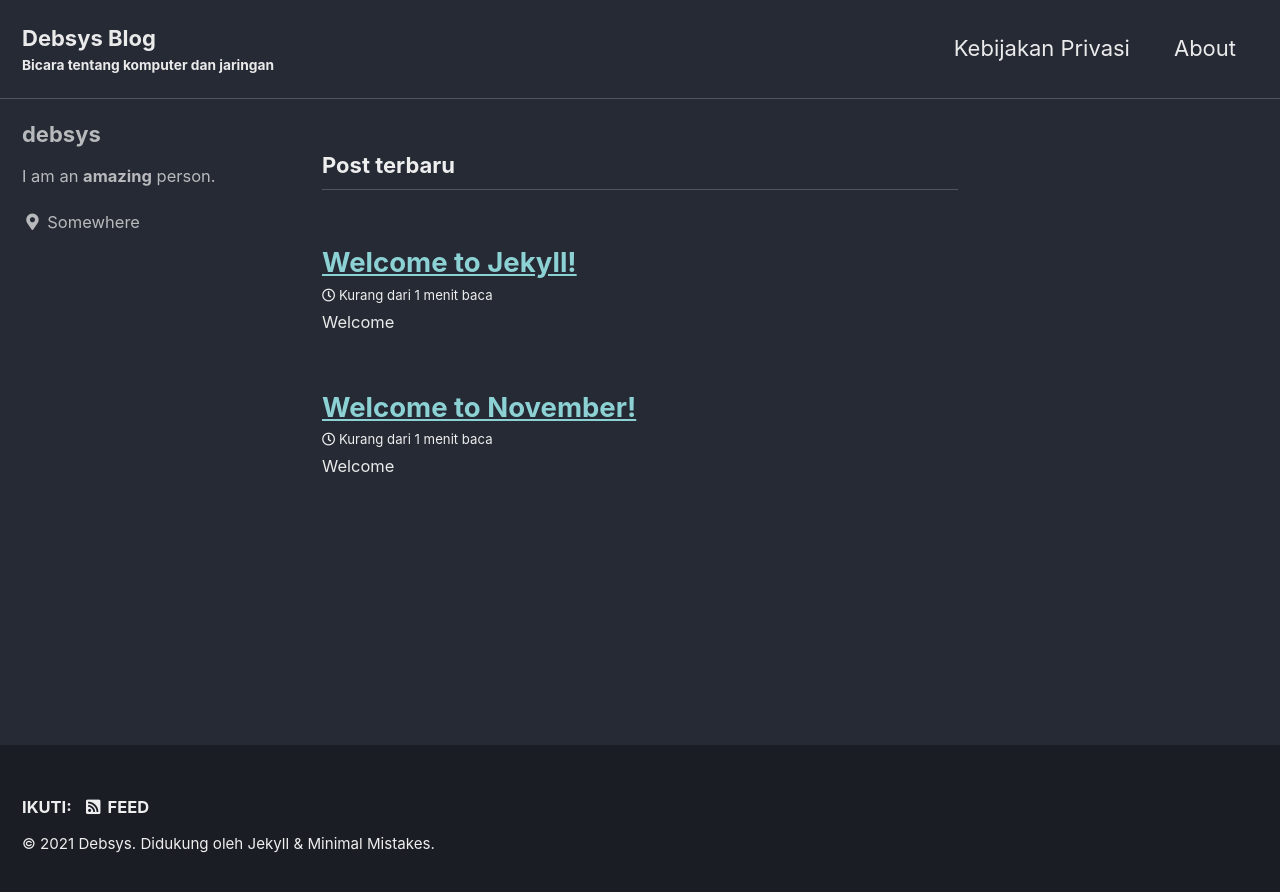
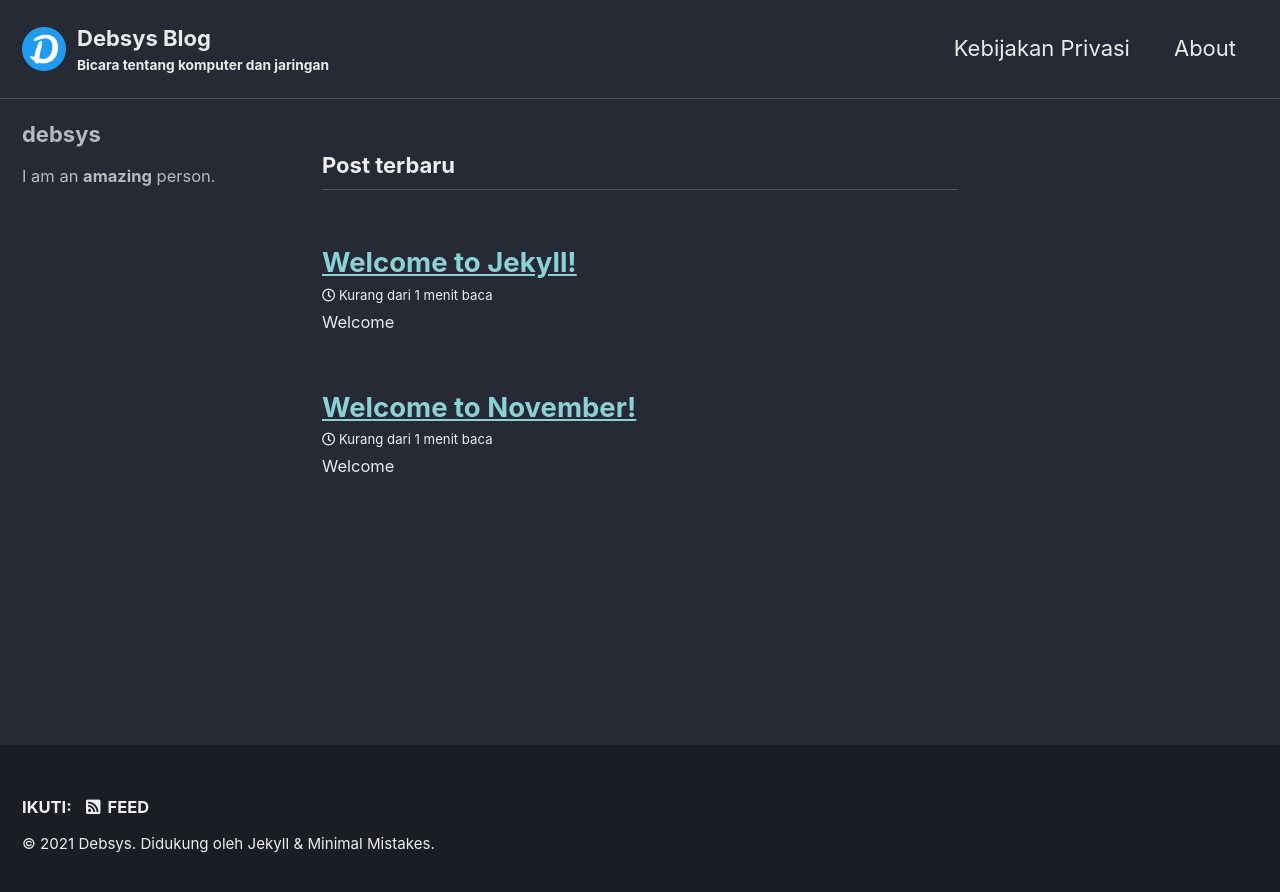
Before and after one commit to debsys/debsys.github.io, a Jekyll site: the page built from index.html, in a window 1280 px wide. Shown: the top 892 px of the page. Built offline with Jekyll 4.4.1, drawn with Linux system fonts in a browser that asks for light colours; cached includes are drawn as plain includes; the list of posts is cut into pages by our own code.

Commit message:
Update _config.yml

```diff
--- a/_config.yml
+++ b/_config.yml
@@ -25,7 +25,7 @@ url                      : # the base hostname & protocol for your site e.g. "ht
 baseurl                  : # the subpath of your site, e.g. "/blog"
 repository               : # GitHub username/repo-name e.g. "mmistakes/minimal-mistakes"
 teaser                   : # path of fallback teaser image, e.g. "/assets/images/500x300.png"
-logo                     : # path of logo image to display in the masthead, e.g. "/assets/images/88x88.png"
+logo                     : "/images/favicon.png"
 masthead_title           : # overrides the website title displayed in the masthead, use " " for no title
 # breadcrumbs            : false # true, false (default)
 words_per_minute         : 200
@@ -105,7 +105,7 @@ author:
   name             : "debsys"
   avatar           : # path of avatar image, e.g. "/assets/images/bio-photo.jpg"
   bio              : "I am an **amazing** person."
-  location         : "Somewhere"
+  location         : # "Somewhere"
   email            :
   links:
     - label: "Email"
@@ -216,9 +216,9 @@ sass:
 
 # Outputting
 permalink: /:categories/:title/
-paginate: 5 # amount of posts to show
+paginate: 8 # amount of posts to show
 paginate_path: /page:num/
-timezone: # https://en.wikipedia.org/wiki/List_of_tz_database_time_zones
+timezone: Asia/Jakarta
 
 
 # Plugins (previously gems:)
```
